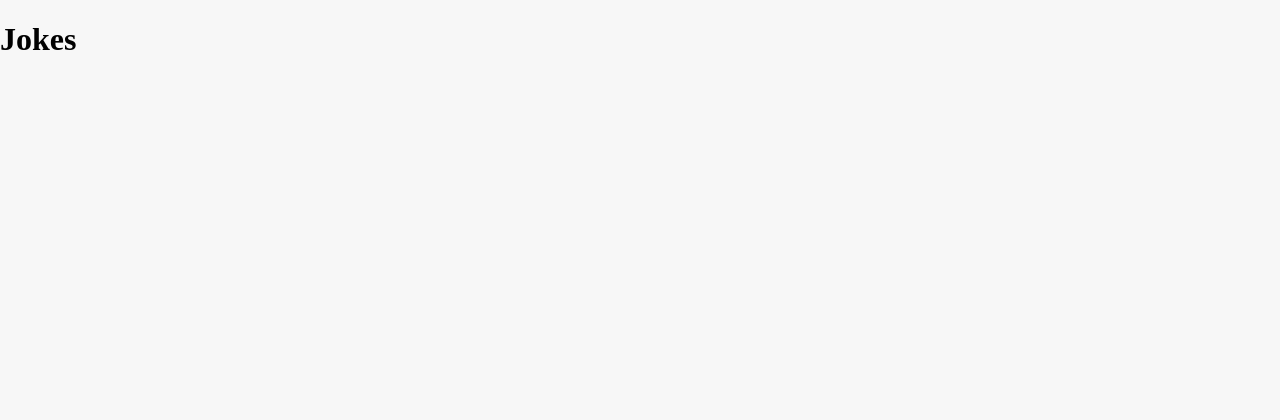
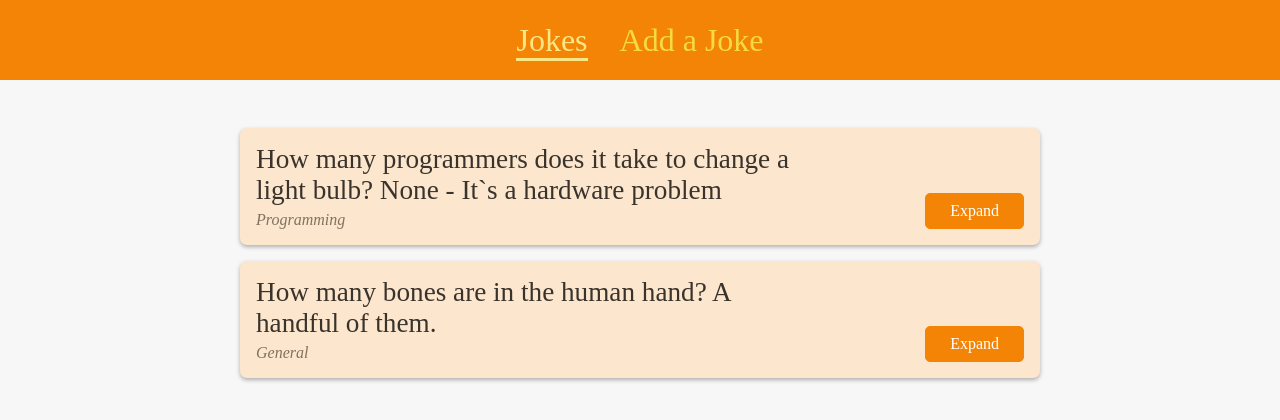
Before and after one commit to IvanChirik/jokes-router, a React (Create React App) app: page /jokes in a window 1280 px wide. Shown: the top 420 px of the page. Built offline with nearby package versions, Linux system fonts and the light colour scheme; the HTML template or start-up script is replaced by a standard one; a web font is replaced by a local one.

Commit message:
Added dynamic routes for joke instance and their content

```diff
--- a/src/App.js
+++ b/src/App.js
@@ -1,10 +1,12 @@
-import { Redirect, Route } from 'react-router-dom';
+import { Redirect, Route, Switch } from 'react-router-dom';
 import AddJoke from './pages/AddJoke';
 import JokeDetails from './pages/JokeDetails';
 import Jokes from './pages/Jokes';
+import Layout from './components/layout/Layout'
 
 function App() {
-  return <div>
+  return <Layout>
+    <Switch>
       <Route path='/' exact>
         <Redirect to='jokes' />
       </Route>
@@ -17,7 +19,8 @@ function App() {
       <Route path='/add-joke'>
         <AddJoke />
       </Route>
-  </div>;
+    </Switch>
+  </Layout>
 }
 
 export default App;
--- a/src/components/jokes/JokeForm.js
+++ b/src/components/jokes/JokeForm.js
@@ -1,6 +1,6 @@
 import { useRef } from 'react';
 
-import Card from '../ui/Card';
+import Card from '../UI/Card.js';
 import Loader from '../UI/Loader';
 import styles from './JokeForm.module.css';
 
--- a/src/components/jokes/JokeItem.js
+++ b/src/components/jokes/JokeItem.js
@@ -1,3 +1,4 @@
+import { Link } from 'react-router-dom';
 import styles from './JokeItem.module.css';
 
 const JokeItem = (props) => {
@@ -9,7 +10,7 @@ const JokeItem = (props) => {
         </blockquote>
         <figcaption>{props.topic}</figcaption>
       </figure>
-      <a className='btn'>Expand</a>
+      <Link to={`/jokes/${props.id}`} className='btn'>Expand</Link>
     </li>
   );
 };
--- a/src/components/layout/Header.js
+++ b/src/components/layout/Header.js
@@ -1,3 +1,4 @@
+import { NavLink } from 'react-router-dom';
 import styles from './Header.module.css';
 
 const Header = () => {
@@ -6,10 +7,10 @@ const Header = () => {
       <nav className={styles.nav}>
         <ul>
           <li>
-            <a href='/'>Jokes</a>
+            <NavLink activeClassName={styles.active} to='/jokes'>Jokes</NavLink>
           </li>
           <li>
-            <a href='/'>Add a Joke</a>
+            <NavLink activeClassName={styles.active} to='/add-joke'>Add a Joke</NavLink>
           </li>
         </ul>
       </nav>
--- a/src/components/layout/Layout.js
+++ b/src/components/layout/Layout.js
@@ -2,7 +2,7 @@ import { Fragment } from 'react';
 import Header from './Header';
 import styles from './Layout.module.css';
 
-const Layout = () => {
+const Layout = (props) => {
   return (
     <Fragment>
       <Header />
--- a/src/pages/AddJoke.js
+++ b/src/pages/AddJoke.js
@@ -1,10 +1,12 @@
 import React from 'react';
+import JokeForm from '../components/jokes/JokeForm.js'
 
 const AddJoke = () => {
+    const addJokeToJokes = (jokeData) => {
+        console.log(jokeData);
+    }
     return (
-        <div>
-            <h1>Add Joke</h1>
-        </div>
+        <JokeForm onAddJoke={addJokeToJokes} />
     );
 };
 
--- a/src/pages/JokeDetails.js
+++ b/src/pages/JokeDetails.js
@@ -1,13 +1,28 @@
 import React from 'react';
 import { Route, useParams } from 'react-router-dom';
 import Comments from '../components/comments/Comments.js'
+import HighlightedJoke from '../components/jokes/HighlightedJoke.js';
 
+const DUMMY_JOKES = [
+    {
+        id: 'j1',
+        topic: 'Programming',
+        text: 'How many programmers does it take to change a light bulb? None - It`s a hardware problem',
+    },
+    {
+        id: 'j2',
+        topic: 'General',
+        text: 'How many bones are in the human hand? A handful of them.',
+    },
+
+];
 const JokeDetails = () => {
     const params = useParams();
+    const currentJoke = DUMMY_JOKES.find(item => item.id === params.jokeId);
     return (
         <div>
             <h1>Jokes Details</h1>
-            <p>{params.jokeId}</p>
+            <HighlightedJoke text={currentJoke.text} topic={currentJoke.topic} />
             <Route path='/jokes/:jokeId/comments'>
                 <Comments />
             </Route>
--- a/src/pages/Jokes.js
+++ b/src/pages/Jokes.js
@@ -1,10 +1,22 @@
 import React from 'react';
+import JokeList from '../components/jokes/JokeList.js';
 
+const DUMMY_JOKES = [
+    {
+        id: 'j1',
+        topic: 'Programming',
+        text: 'How many programmers does it take to change a light bulb? None - It`s a hardware problem',
+    },
+    {
+        id: 'j2',
+        topic: 'General',
+        text: 'How many bones are in the human hand? A handful of them.',
+    },
+
+];
 const Jokes = () => {
     return (
-        <div>
-            <h1>Jokes</h1>
-        </div>
+        <JokeList jokes={DUMMY_JOKES} />
     );
 };
 
```
Also changed, not shown: 1 other file (tests, documents, lock files or other folders). Lines whose indentation alone changed are shown as unchanged.
